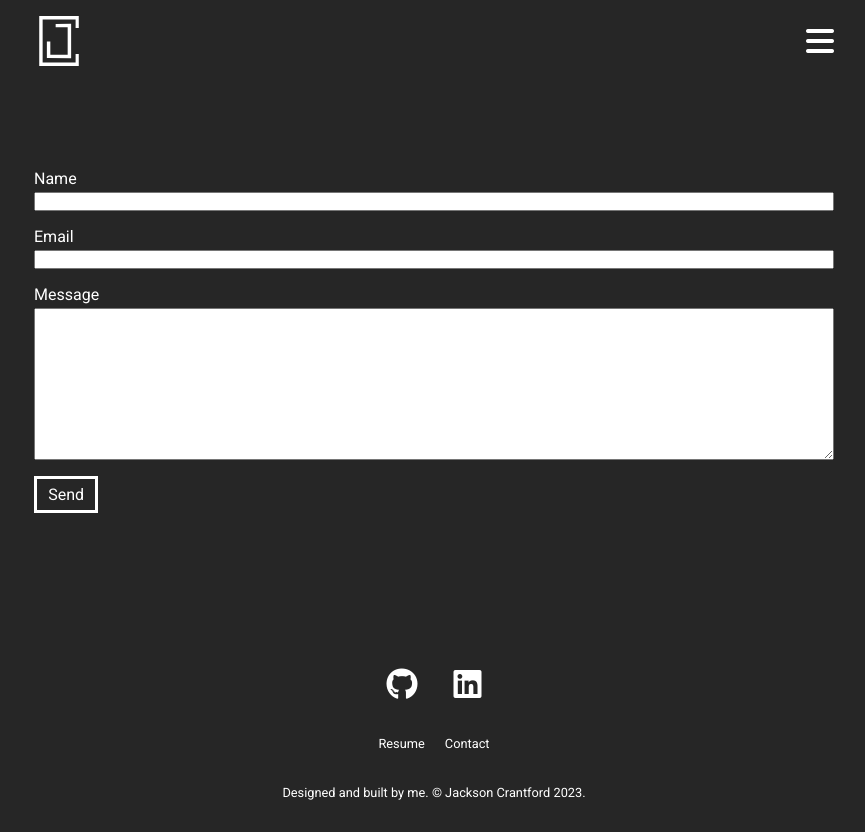
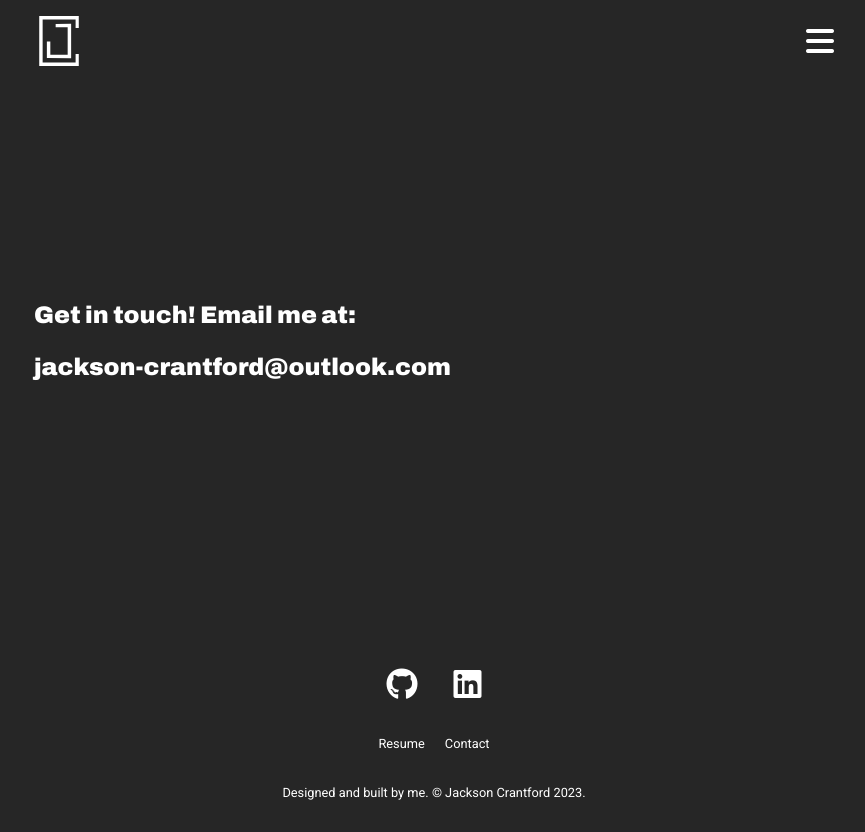
Before and after one commit to jcford2213/portfolio-frontend, a Vue app: page /contact in a window 1280 px wide. Shown: the whole page, without its empty margins (206-1071 px from the left). Built offline with nearby package versions, Linux system fonts and the light colour scheme.

Commit message:
Add contact cover while under construction

```diff
--- a/src/views/ContactView.vue
+++ b/src/views/ContactView.vue
@@ -33,22 +33,7 @@ export default {
 
 <template>
   <div id="contact-wrapper">
-    <h1 class="headline"></h1>
-    <form id="email-form" @submit.prevent="sendMessage(formValues)">
-      <div>
-        <label class="paragraph" for="name">Name</label>
-        <input type="text" name="name" id="name-input" v-model="formValues.name">
-      </div>
-      <div>
-        <label class="paragraph" for="email">Email</label>
-        <input type="email" name="email" id="email-input" v-model="formValues.email">
-      </div>
-      <div>
-        <label class="paragraph" for="name">Message</label>
-        <textarea name="message" id="message-Input" rows="10" v-model="formValues.message"></textarea>
-      </div>
-      <button class="nav-button" type="submit">Send</button>
-    </form>
+    <h2 class="headline">Get in touch! Email me at:<br><br>jackson-crantford@outlook.com</h2>
   </div>
 </template>
 
@@ -57,7 +42,8 @@ export default {
   display: flex;
   flex-direction: column;
   justify-content: center;
-  align-items: center;
+  align-items: start;
+  row-gap: 3rem;
 }
 #email-form {
   display: flex;
```
